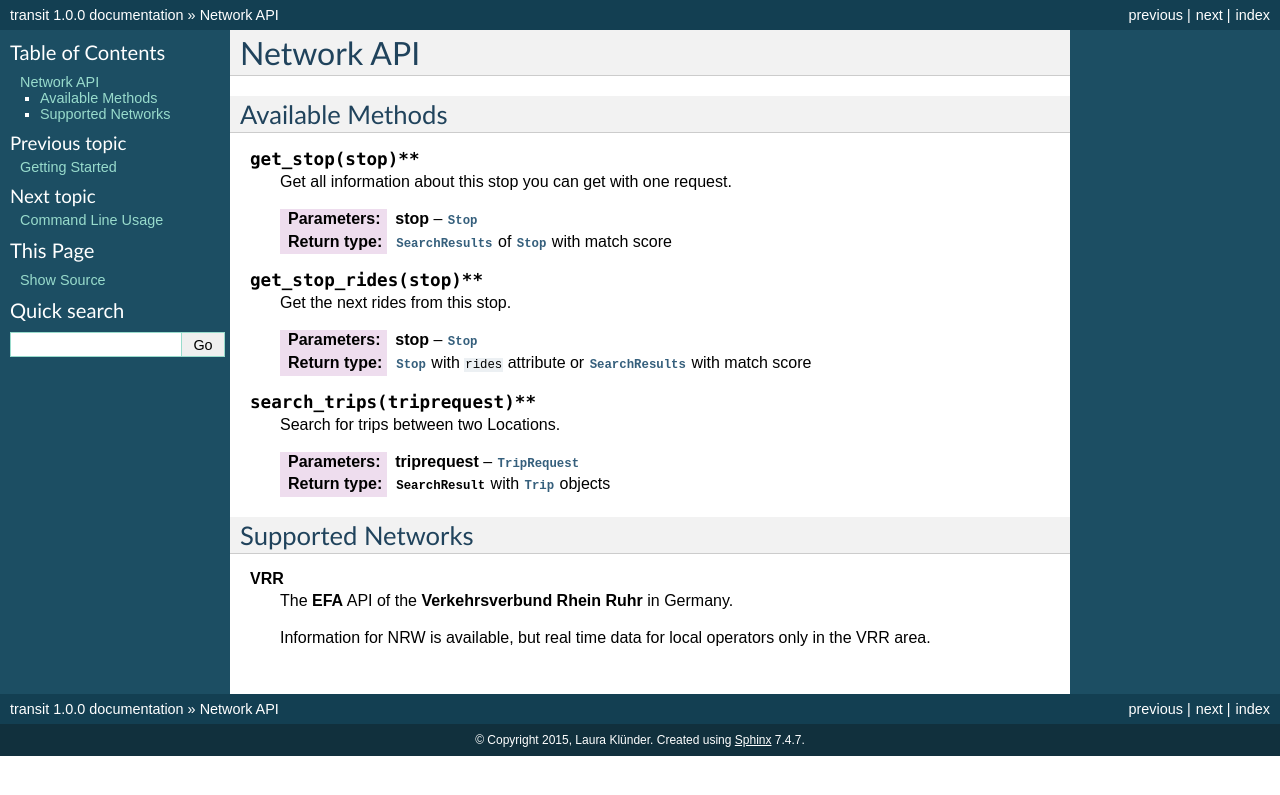
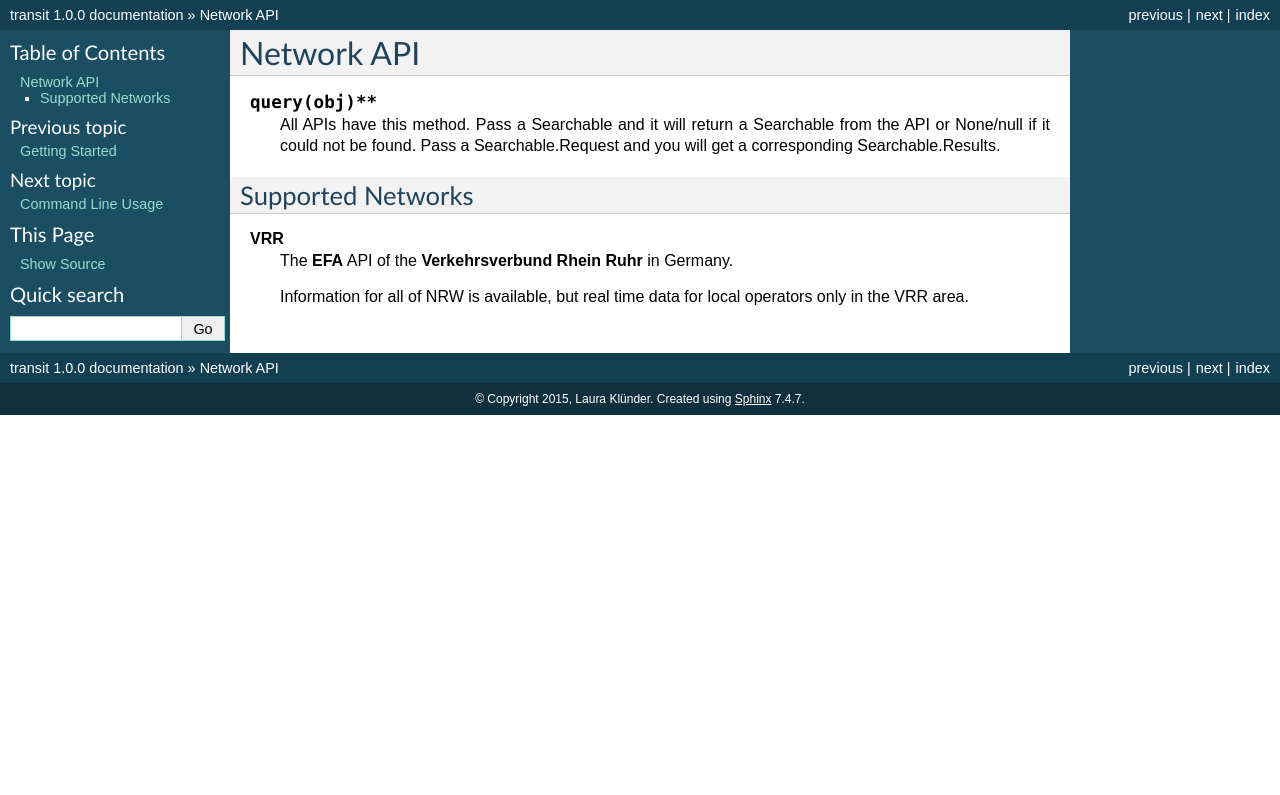
Before and after one commit to codingcatgirl/choo, a Sphinx documentation site: the page built from docs/transit/api.rst, in a window 1280 px wide. Shown: the top 795 px of the page. Built offline with Sphinx 7.4.7, drawn with Linux system fonts in a browser that asks for light colours.

Commit message:
more docs

```diff
--- a/docs/transit/api.rst
+++ b/docs/transit/api.rst
@@ -1,31 +1,9 @@
 Network API
 ===========
 
-Available Methods
------------------
+.. py:method:: query(obj)**
 
-.. py:method:: get_stop(stop)**
-
-    Get all information about this stop you can get with one request.
-
-    :param stop: :py:class:`Stop`
-    :rtype: :py:class:`SearchResults` of :py:class:`Stop` with match score
-
-
-.. py:method:: get_stop_rides(stop)**
-
-    Get the next rides from this stop.
-
-    :param stop: :py:class:`Stop`
-    :rtype: :py:class:`Stop` with ``rides`` attribute or :py:class:`SearchResults` with match score
-
-
-.. py:method:: search_trips(triprequest)**
-
-    Search for trips between two Locations.
-
-    :param triprequest: :py:class:`TripRequest`
-    :rtype: :py:class:`SearchResult` with :py:class:`Trip` objects
+    All APIs have this method. Pass a Searchable and it will return a Searchable from the API or None/null if it could not be found. Pass a Searchable.Request and you will get a corresponding Searchable.Results.
 
 
 Supported Networks
@@ -34,4 +12,4 @@ Supported Networks
 **VRR**
     The **EFA** API of the **Verkehrsverbund Rhein Ruhr** in Germany.
 
-    Information for NRW is available, but real time data for local operators only in the VRR area.
+    Information for all of NRW is available, but real time data for local operators only in the VRR area.
```
Also changed, not shown: docs/transit/start.rst (+6 -1 lines).
